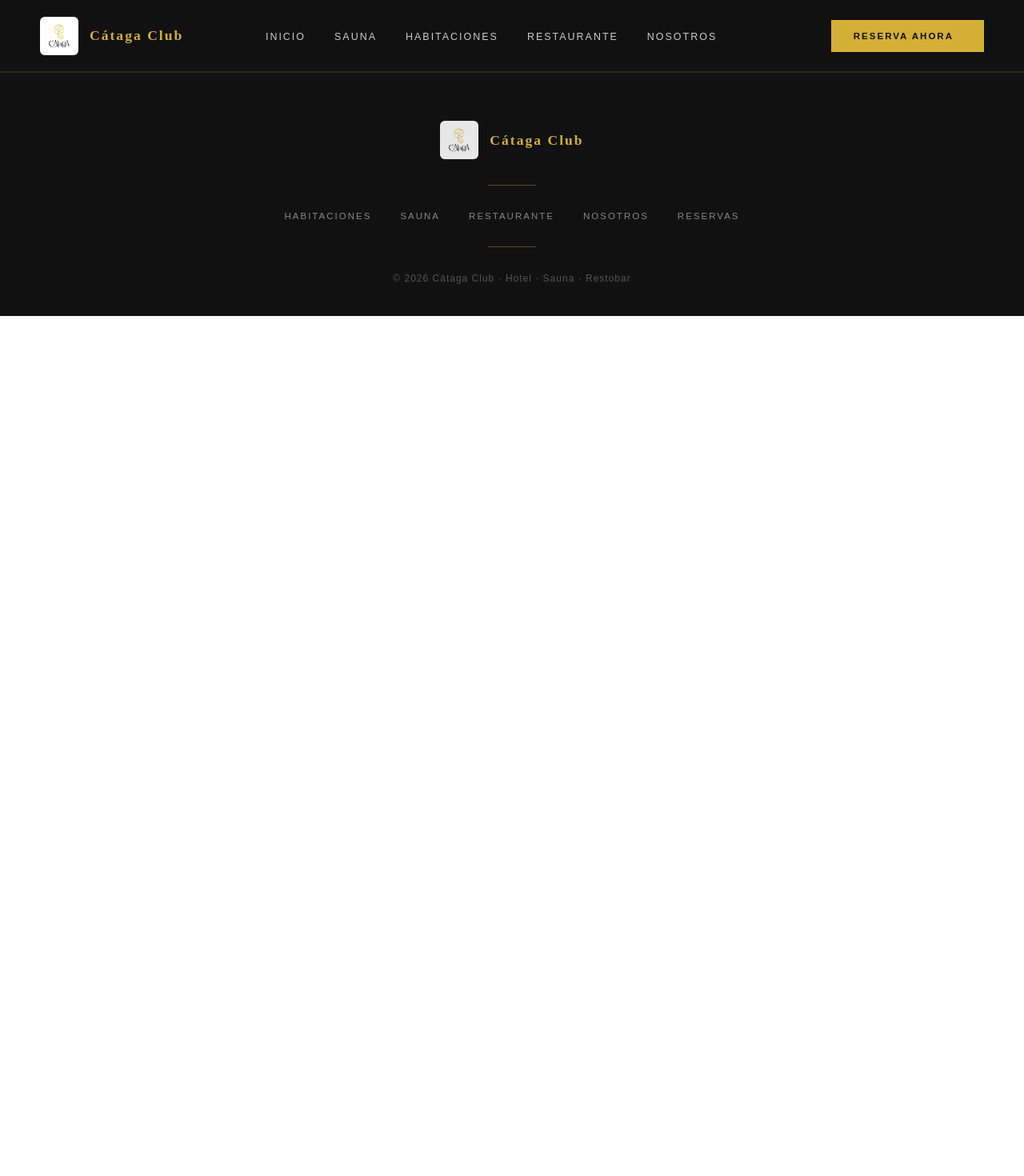
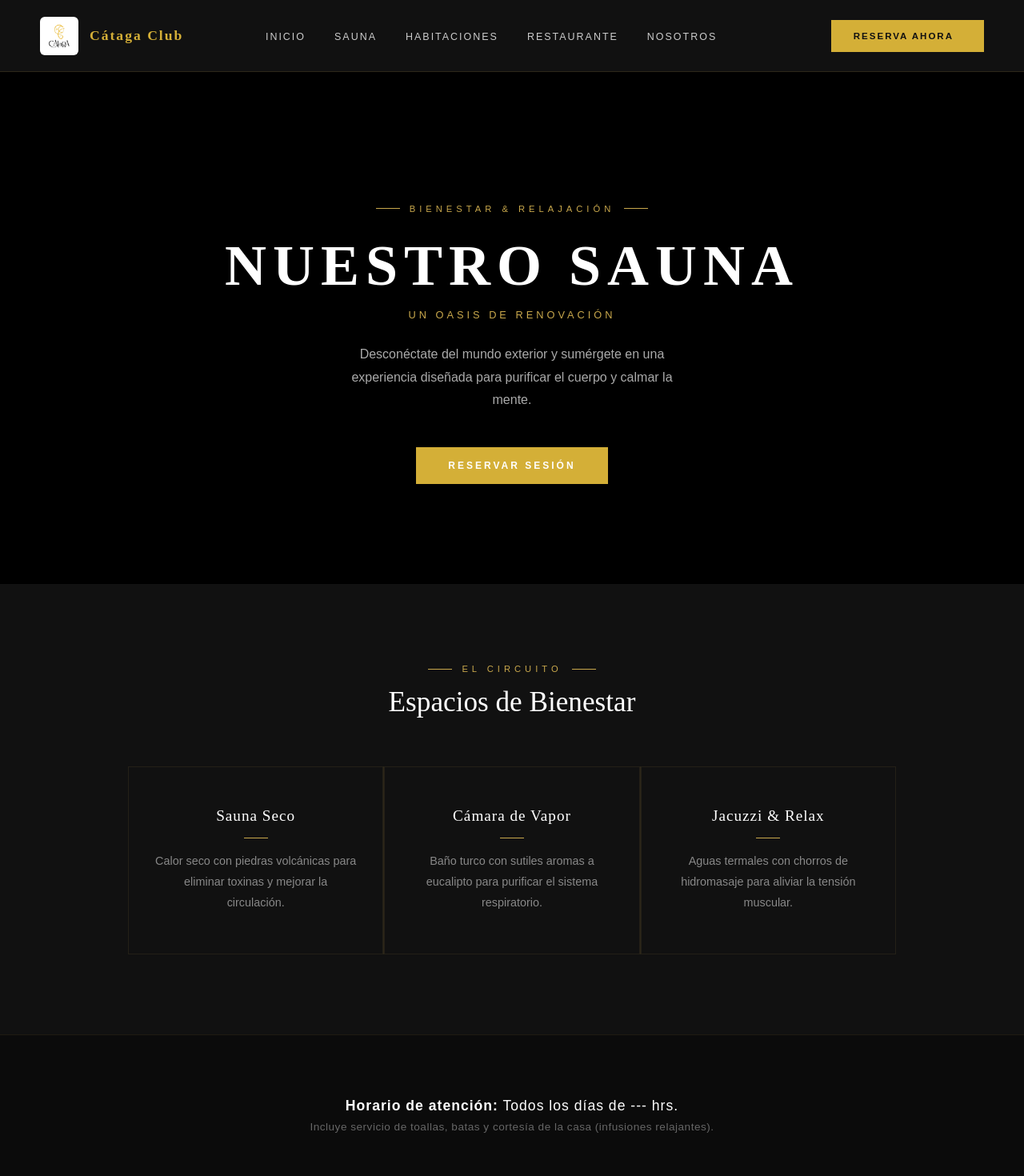
Before and after one commit to R4drix/DAW_TrabajoGrupal, an Angular app in the folder frontend/CatagaClubFrontend/: page /sauna in a window 1280 px wide. Before the commit this address led to /. Shown: the top 1470 px of the page at 80% size. Before the commit the page ends 800 px from the top, so only its background shows below. Built offline with nearby package versions, Linux system fonts and the light colour scheme.

Commit message:
Componente sauna

```diff
--- /dev/null
+++ b/frontend/CatagaClubFrontend/src/app/pages/sauna/sauna.css
@@ -0,0 +1,199 @@
+
+.hero-sauna {
+  background-color: #000000;
+  min-height: 80vh;
+  display: flex;
+  align-items: center;
+  justify-content: center;
+  text-align: center;
+  padding: 120px 40px 80px;
+  position: relative;
+}
+
+.btn-hero {
+  display: inline-block;
+  font-size: 0.75rem;
+  letter-spacing: 3px;
+  text-transform: uppercase;
+  font-weight: 700;
+  color: var(--black);
+  background: var(--gold);
+  padding: 16px 40px;
+  transition: 0.3s;
+}
+
+.btn-hero:hover {
+  background: #e0be6a;
+  letter-spacing: 4px;
+  cursor: pointer;
+}
+
+.hero-sauna .hero-content * {
+  color: #ffffff;
+}
+
+.hero-sauna .hero-eyebrow {
+  font-size: 0.7rem;
+  letter-spacing: 5px;
+  color: #c9a84c !important;
+  text-transform: uppercase;
+  display: flex;
+  align-items: center;
+  justify-content: center;
+  gap: 12px;
+  margin-bottom: 24px;
+}
+
+.hero-sauna .hero-eyebrow::before,
+.hero-sauna .hero-eyebrow::after {
+  content: "";
+  width: 30px;
+  height: 1px;
+  background: #c9a84c;
+}
+
+.hero-sauna h1 {
+  font-size: clamp(2.5rem, 6vw, 4.5rem);
+  font-weight: 700;
+  color: #ffffff !important;
+  letter-spacing: 8px;
+  margin-bottom: 12px;
+  font-family: 'Playfair Display', serif;
+}
+
+.hero-sauna h3 {
+  font-size: 0.8rem;
+  font-weight: 300;
+  letter-spacing: 4px;
+  color: #c9a84c !important;
+  text-transform: uppercase;
+  margin-bottom: 28px;
+}
+
+.hero-sauna p {
+  font-size: 1rem;
+  color: #aaaaaa !important;
+  line-height: 1.8;
+  max-width: 420px;
+  margin: 0 auto 44px;
+}
+
+.servicios {
+  background-color: #111111 !important;
+  padding: 100px 40px;
+}
+
+.section-header {
+  text-align: center;
+  margin-bottom: 60px;
+}
+
+.section-label {
+  font-size: 0.7rem;
+  letter-spacing: 5px;
+  color: #c9a84c !important;
+  text-transform: uppercase;
+  display: flex;
+  align-items: center;
+  justify-content: center;
+  gap: 12px;
+  margin-bottom: 16px;
+}
+
+.section-label::before,
+.section-label::after {
+  content: "";
+  width: 30px;
+  height: 1px;
+  background: #c9a84c;
+}
+
+.section-title {
+  font-family: 'Playfair Display', serif;
+  font-size: 2.2rem;
+  font-weight: 400;
+  color: #ffffff !important;
+}
+
+.cards {
+  display: grid;
+  grid-template-columns: repeat(3, 1fr);
+  gap: 1px;
+  background: rgba(201, 168, 76, 0.15);
+  max-width: 960px;
+  margin: 0 auto;
+}
+
+.card {
+  background: #111111 !important;
+  padding: 50px 32px;
+  text-align: center;
+  border: 1px solid rgba(201, 168, 76, 0.1);
+  transition: 0.4s;
+}
+
+.card:hover {
+  background: #161610 !important;
+  border-color: rgba(201, 168, 76, 0.3);
+}
+
+
+.card h3 {
+  font-family: 'Playfair Display', serif;
+  font-size: 1.2rem;
+  font-weight: 400;
+  color: #ffffff !important;
+  letter-spacing: 1px;
+  margin-bottom: 16px;
+}
+
+.card-line {
+  width: 30px;
+  height: 1px;
+  background: #c9a84c;
+  margin: 0 auto 16px;
+}
+
+.card p {
+  font-size: 0.9rem;
+  color: #888888 !important;
+  line-height: 1.8;
+}
+
+.sauna-info {
+  background-color: #0b0b0b;
+  padding: 60px 40px;
+  text-align: center;
+  border-top: 1px solid rgba(201, 168, 76, 0.1);
+}
+
+.info-content i {
+  font-size: 1.5rem;
+  color: #c9a84c;
+  margin-bottom: 12px;
+  display: inline-block;
+}
+
+.info-content p {
+  font-size: 1.1rem;
+  color: #ffffff;
+  letter-spacing: 1px;
+  margin-bottom: 8px;
+}
+
+.info-content small {
+  font-size: 0.85rem;
+  color: #666666;
+  display: block;
+  letter-spacing: 0.5px;
+}
+
+@media (max-width: 768px) {
+  .hero-sauna h1 {
+    letter-spacing: 4px;
+  }
+  .cards {
+    grid-template-columns: 1fr;
+    gap: 20px;
+  }
+}
--- /dev/null
+++ b/frontend/CatagaClubFrontend/src/app/pages/sauna/sauna.html
@@ -0,0 +1,41 @@
+<section class="hero-sauna">
+  <div class="hero-content">
+    <div class="hero-eyebrow">Bienestar & Relajación</div>
+    <h1>NUESTRO SAUNA</h1>
+    <h3>Un oasis de renovación</h3>
+    <p>
+      Desconéctate del mundo exterior y sumérgete en una experiencia
+      diseñada para purificar el cuerpo y calmar la mente.
+    </p>
+    <a routerLink="" class="btn-hero">
+      Reservar Sesión
+    </a>
+  </div>
+</section>
+
+<section class="servicios">
+
+  <div class="section-header">
+    <div class="section-label">El circuito</div>
+    <h2 class="section-title">Espacios de Bienestar</h2>
+  </div>
+
+  <div class="cards">
+    @for (camara of camaras; track camara) {
+        <div class="card">
+            <h3>{{camara.camara}}</h3>
+            <div class="card-line"></div>
+            <p>{{camara.description}}</p>
+        </div>
+    }
+  </div>
+
+</section>
+
+<section class="sauna-info">
+  <div class="info-content">
+    <i class="ti ti-clock" aria-hidden="true"></i>
+    <p><strong>Horario de atención:</strong> Todos los días de --- hrs.</p>
+    <small>Incluye servicio de toallas, batas y cortesía de la casa (infusiones relajantes).</small>
+  </div>
+</section>
--- /dev/null
+++ b/frontend/CatagaClubFrontend/src/app/pages/sauna/sauna.ts
@@ -0,0 +1,27 @@
+import { Component } from '@angular/core';
+
+@Component({
+  selector: 'app-sauna',
+  imports: [],
+  templateUrl: './sauna.html',
+  styleUrl: './sauna.css',
+})
+export class Sauna {
+  public camaras = [
+    {
+      camara: "Sauna Seco",
+      description: "Calor seco con piedras volcánicas para eliminar toxinas y mejorar la circulación.",
+      router: ""
+    },
+    {
+      camara: "Cámara de Vapor",
+      description: "Baño turco con sutiles aromas a eucalipto para purificar el sistema respiratorio.",
+      router: ""
+    },
+    {
+      camara: "Jacuzzi & Relax",
+      description: "Aguas termales con chorros de hidromasaje para aliviar la tensión muscular.",
+      router: ""
+    }
+  ]
+}
```
Also changed, not shown: frontend/CatagaClubFrontend/src/app/app.routes.ts (+6 -1 lines), 1 other file (tests, documents, lock files or other folders).
